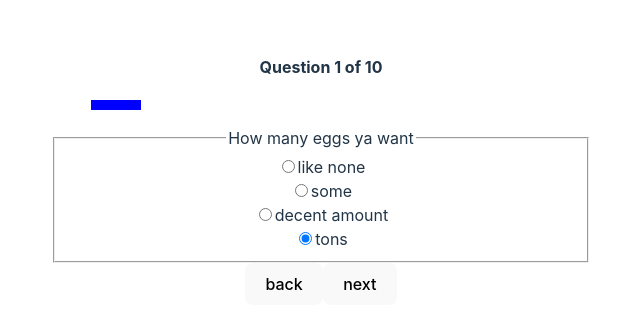
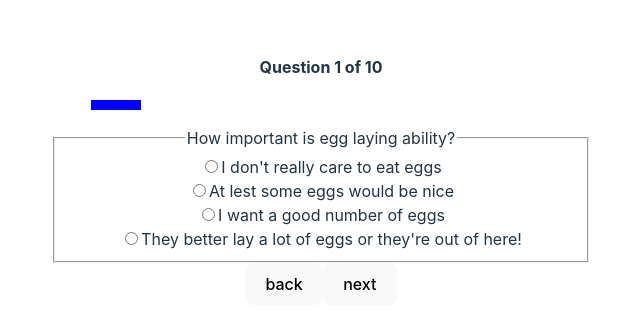
Before and after one commit to GuiceJoose/chicken-breed-picker, a React (Vite) app: page / in a window 1280 px wide. Shown: the part 231-560 px from the top of the page, without its empty margins (319-959 px from the left). Built offline with nearby package versions, Linux system fonts and the light colour scheme.

Commit message:
Add functionality to check for user selection before advancing to next question

```diff
--- a/src/App.tsx
+++ b/src/App.tsx
@@ -19,16 +19,16 @@ export interface FormData {
 function App() {
   const [isFormSubmitted, setIsFormSubmitted] = useState(false);
   const [formData, setFormData] = useState({
-    eggs: 3,
-    meat: 2,
-    pet: 1,
-    cold: 2,
-    heat: 2,
-    size: 2,
-    freeRange: 1,
-    broody: 0,
-    hybrid: 0,
-    eggColors: ["white"],
+    eggs: -1,
+    meat: -1,
+    pet: -1,
+    cold: -1,
+    heat: -1,
+    size: -1,
+    freeRange: -1,
+    broody: -1,
+    hybrid: -1,
+    eggColors: [""],
   });
 
   return (
--- a/src/components/Form.tsx
+++ b/src/components/Form.tsx
@@ -1,4 +1,4 @@
-import { useState } from "react";
+import { useEffect, useState } from "react";
 import { FormData } from "../App";
 import SingleAnswerQuestion from "./SingleAnswerQuestion";
 import MultipleAnswerQuestion from "./MultipleAnswerQuestion";
@@ -43,56 +43,120 @@ export interface Question {
 
 const Form = ({ formData, setFormData, setIsFormSubmitted }: Props) => {
   const [currentQuestion, setCurrentQuestion] = useState(0);
+  const [didUserAnswer, setDidUserAnswer] = useState(false);
+
+  useEffect(() => {
+    // Checks whether question has single answer option or multiple answer options,
+    // then checks if the user selected an answer
+
+    if (
+      typeof formData[
+        questions[currentQuestion].parameter as keyof FormData
+      ] === "number"
+    ) {
+      if (
+        formData[questions[currentQuestion].parameter as keyof FormData] > -1
+      ) {
+        setDidUserAnswer(true);
+      } else setDidUserAnswer(false);
+    }
+    if (
+      typeof formData[
+        questions[currentQuestion].parameter as keyof FormData
+      ] === "object"
+    ) {
+      if (
+        formData[questions[currentQuestion].parameter as keyof FormData]
+          .length > 1
+      ) {
+        setDidUserAnswer(true);
+      } else setDidUserAnswer(false);
+    }
+  }, [currentQuestion, formData]);
 
   const questions: Question[] = [
     {
       parameter: "eggs",
-      legendContent: "How many eggs ya want",
-      options: ["like none", "some", "decent amount", "tons"],
+      legendContent: "How important is egg laying ability?",
+      options: [
+        "I don't really care to eat eggs",
+        "At lest some eggs would be nice",
+        "I want a good number of eggs",
+        "They better lay a lot of eggs or they're out of here!",
+      ],
     },
     {
       parameter: "meat",
-      legendContent: "How much meat ya want",
-      options: ["like none", "decent amount", "tons"],
+      legendContent: "How important is meat production?",
+      options: [
+        "I wouldn't eat my chickens!",
+        "I'd like to eat some chicken occasionally",
+        "That's what they're for!",
+      ],
     },
     {
       parameter: "pet",
-      legendContent: "how good of a pet?",
-      options: ["meh", "decently nice", "cuddly"],
+      legendContent: "How important is your chicken's personality?",
+      options: [
+        "Don't care, they're livestock",
+        "It would be nice if they were somewhat friendly",
+        "I want a cuddly pet!",
+      ],
     },
     {
       parameter: "size",
-      legendContent: "How big da chicken",
-      options: ["little", "medium", "big"],
+      legendContent: "Is the size of your chicken important?",
+      options: [
+        "Size doesn't matter",
+        "I want small birds",
+        "Medium is just right",
+        "The bigger the better!",
+      ],
     },
     {
       parameter: "heat",
-      legendContent: "how much heat tolerance?",
-      options: ["some", "decent amount", "tons"],
+      legendContent: "How hot is your climate?",
+      options: [
+        "It's warm in the summer, but not bad",
+        "It gets pretty hot",
+        "I would die without air conditioning",
+      ],
     },
     {
       parameter: "cold",
-      legendContent: "how much cold tolerance?",
-      options: ["some", "decent amount", "tons"],
+      legendContent: "How cold are your winters?",
+      options: [
+        "I get the gloves and hats out above freezing",
+        "It snows sometimes",
+        "I snowmobile to work",
+      ],
     },
     {
       parameter: "freeRange",
-      legendContent: "want the chicken to free range?",
-      options: ["yes, no"],
+      legendContent:
+        "Do you want your chickens to free range and forage for their food?",
+      options: [
+        "No, I'll keep them in their own run",
+        "Yeah, find your own food ya freeloader!",
+      ],
     },
     {
       parameter: "broody",
-      legendContent: "want the chicken to raise its chrilren?",
-      options: ["yes, no"],
+      legendContent:
+        "Do you want your chickens to hatch their own eggs and raise their babies?",
+      options: [
+        "Yes, I want broody chickens!",
+        "No, get back to laying eggs already!",
+      ],
     },
     {
       parameter: "hybrid",
-      legendContent: "are hybrids ok?",
-      options: ["yes, no"],
+      legendContent: "Are you ok with hybrid chickens?",
+      options: ["No", "Yes"],
     },
     {
       parameter: "eggColors",
-      legendContent: "what color eggs?",
+      legendContent: "What color eggs do you want your chickens to lay?",
       options: ["white", "light brown", "dark brown", "green", "blue"],
     },
   ];
@@ -141,6 +205,7 @@ const Form = ({ formData, setFormData, setIsFormSubmitted }: Props) => {
           back
         </button>
         <NextButton
+          didUserAnswer={didUserAnswer}
           onClick={
             currentQuestion === questions.length - 1 ? handleSubmit : handleNext
           }
--- a/src/components/NextButton.tsx
+++ b/src/components/NextButton.tsx
@@ -1,10 +1,14 @@
+import { useState } from "react";
+import { FormData } from "../App";
+
 interface Props {
   onClick: () => void;
+  didUserAnswer: boolean;
 }
 
-const NextButton = ({ onClick }: Props) => {
+const NextButton = ({ onClick, didUserAnswer }: Props) => {
   return (
-    <button type="button" onClick={onClick}>
+    <button type="button" onClick={didUserAnswer ? onClick : undefined}>
       next
     </button>
   );
--- /dev/null
+++ b/src/components/SelectionSummary.tsx
@@ -0,0 +1,3 @@
+const SelectionSummary = () => {};
+
+export default SelectionSummary;
```
